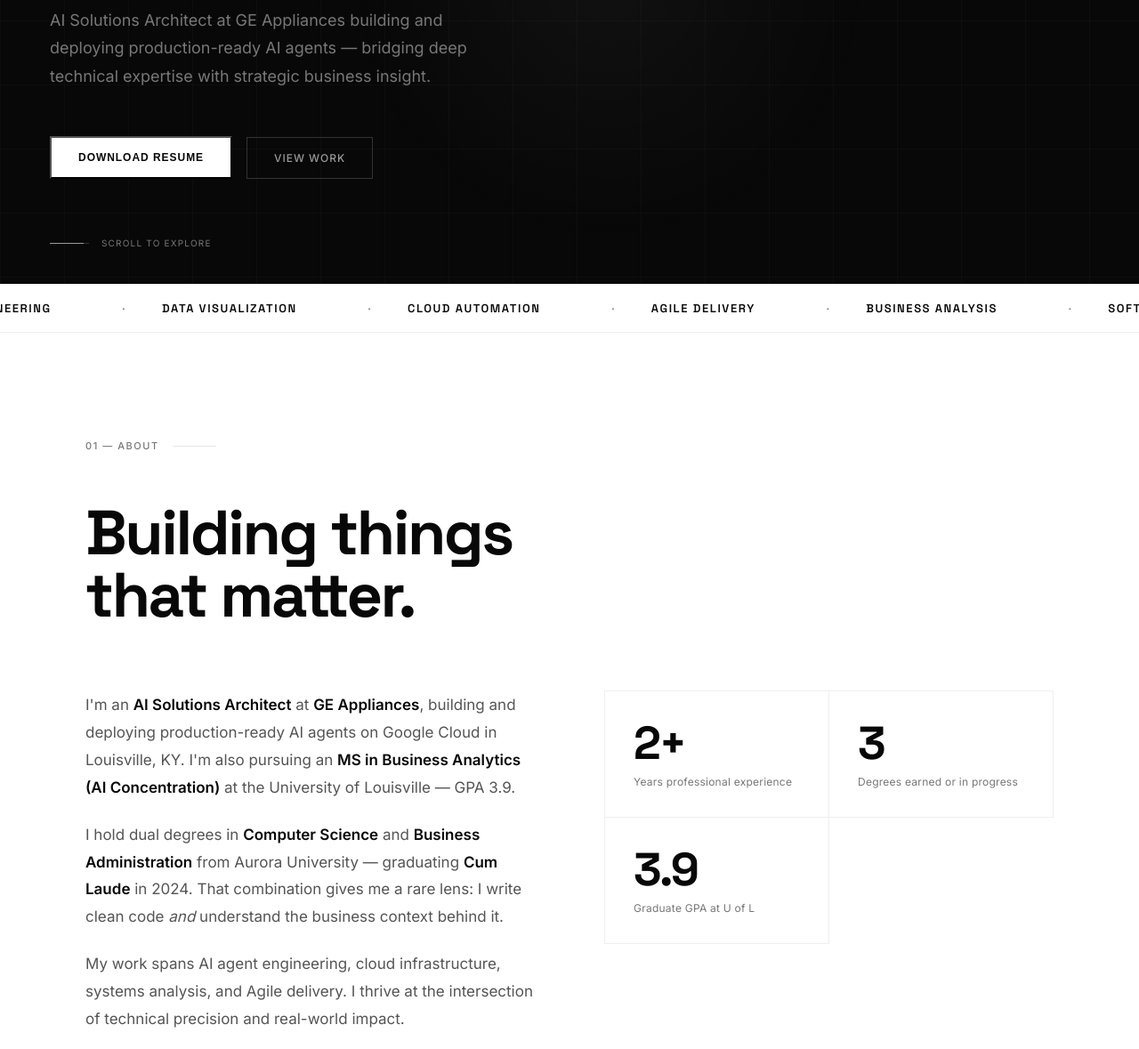
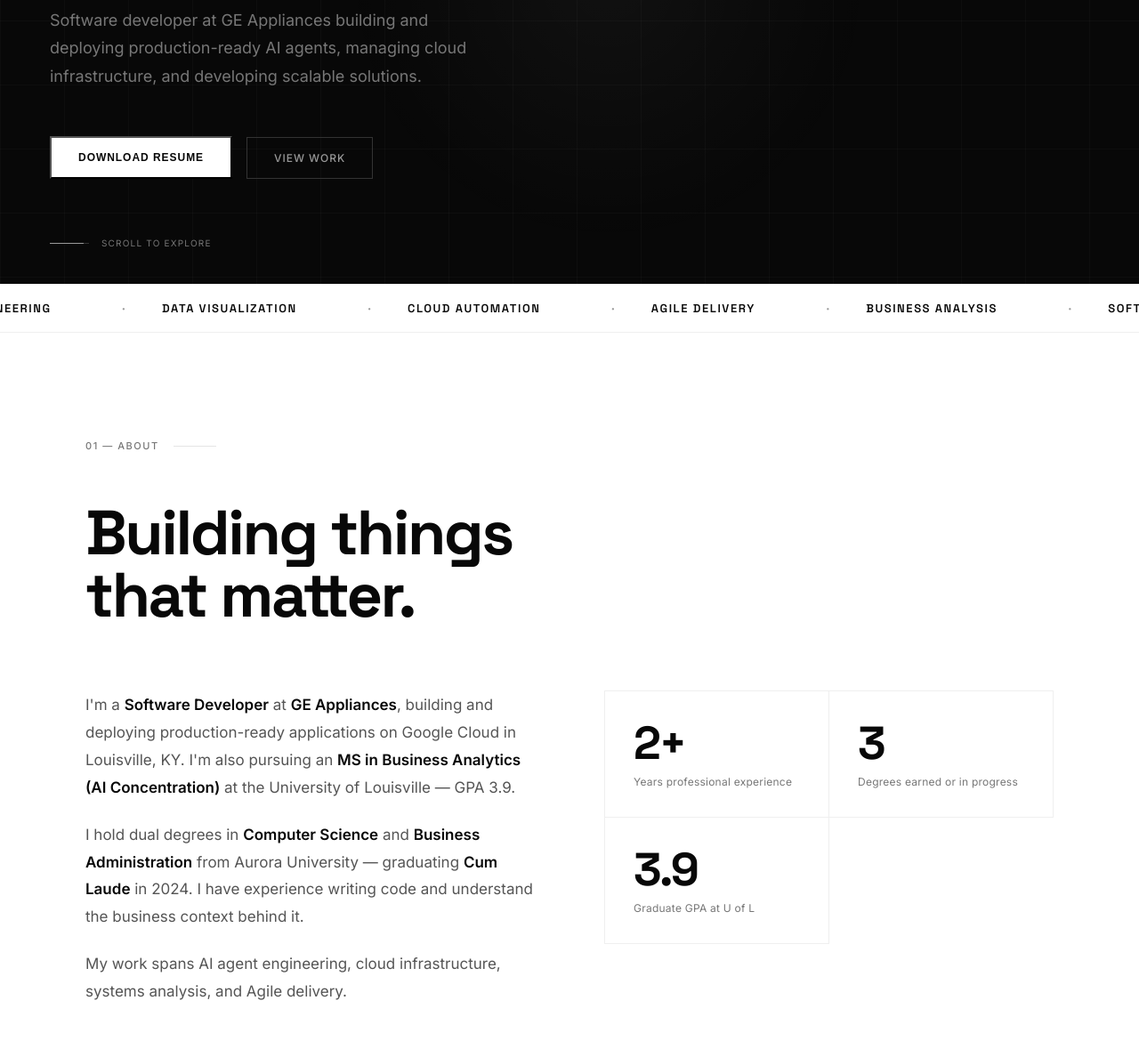
Before and after one commit to adrian-9122/adrian-9122.github.io, a website: page index.html in a window 1280 px wide. Shown: the part 481-1660 px from the top of the page at 89% size. Drawn offline with Linux system fonts and the light colour scheme.

Commit message:
style changes

```diff
--- a/index.html
+++ b/index.html
@@ -683,7 +683,7 @@
 <div id="captcha-overlay" role="dialog" aria-modal="true" aria-labelledby="captcha-title">
     <div id="captcha-box">
         <button id="captcha-close" aria-label="Close">&times;</button>
-        <h3 id="captcha-title">One quick check</h3>
+        <h3 id="captcha-title">You're a human, right?</h3>
         <p>Solve the equation below to download the resume.</p>
         <div id="captcha-question"></div>
         <input id="captcha-input" type="number" placeholder="Your answer" autocomplete="off">
@@ -763,9 +763,8 @@
         <span class="line"><span class="line-inner">Gomez.</span></span>
     </h1>
     <p class="hero-sub">
-        AI Solutions Architect at GE Appliances building and deploying
-        production-ready AI agents — bridging deep technical expertise with
-        strategic business insight.
+        Software developer at GE Appliances building and deploying
+        production-ready AI agents, managing cloud infrastructure, and developing scalable solutions.
     </p>
     <div class="hero-cta">
         <button class="btn-wh resume-dl-btn" type="button">
@@ -812,21 +811,20 @@
         <div class="about-grid">
             <div class="about-body rev d2">
                 <p>
-                    I'm an <strong>AI Solutions Architect</strong> at <strong>GE Appliances</strong>,
-                    building and deploying production-ready AI agents on Google Cloud in Louisville, KY.
+                    I'm a <strong>Software Developer</strong> at <strong>GE Appliances</strong>,
+                    building and deploying production-ready applications on Google Cloud in Louisville, KY.
                     I'm also pursuing an <strong>MS in Business Analytics (AI Concentration)</strong>
                     at the University of Louisville — GPA 3.9.
                 </p>
                 <p>
                     I hold dual degrees in <strong>Computer Science</strong> and
                     <strong>Business Administration</strong> from Aurora University —
-                    graduating <strong>Cum Laude</strong> in 2024. That combination gives me
-                    a rare lens: I write clean code <em>and</em> understand the business context behind it.
+                    graduating <strong>Cum Laude</strong> in 2024. I have experience writing
+                     code and understand the business context behind it.
                 </p>
                 <p>
                     My work spans AI agent engineering, cloud infrastructure, systems analysis,
-                    and Agile delivery. I thrive at the intersection of
-                    technical precision and real-world impact.
+                    and Agile delivery.
                 </p>
             </div>
             <div class="about-stats rev d3">
```
